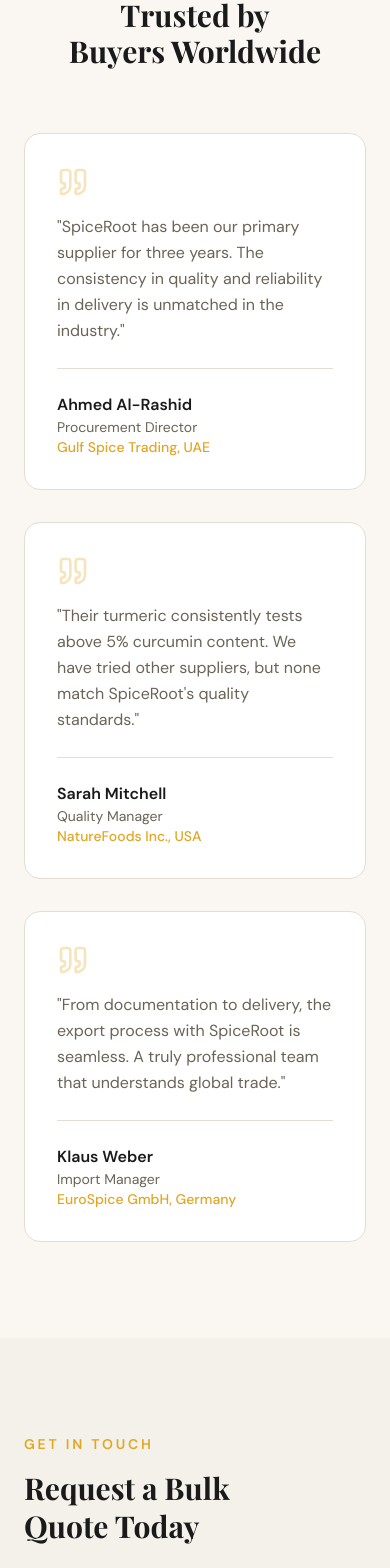
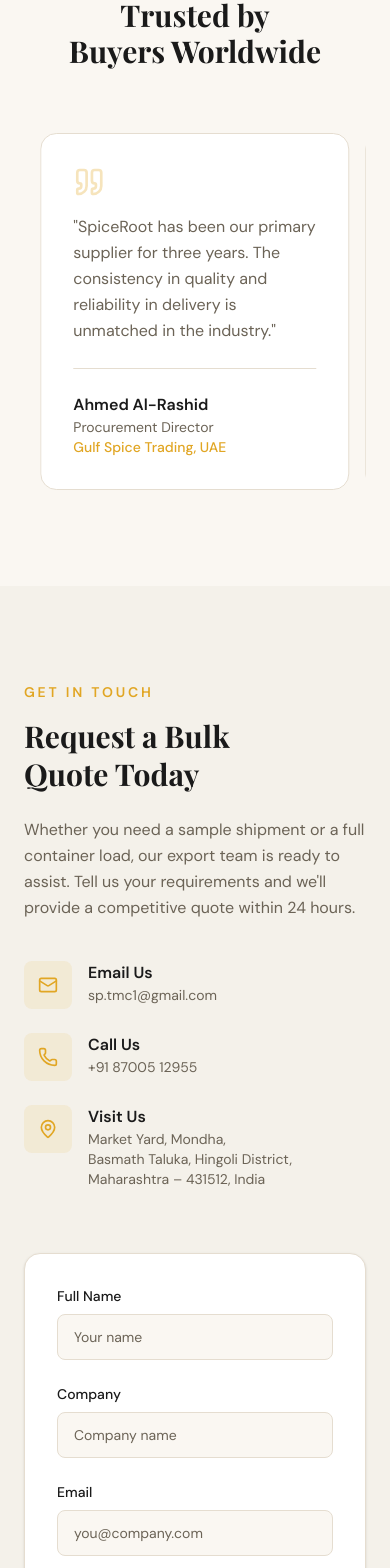
Before and after one commit to kmvipin/Sai-Agro, a Next.js app: page / in a window 390 px wide. Shown: the part 6920-8488 px from the top of the page. Built offline with nearby package versions, Linux system fonts and the light colour scheme; a web font is replaced by a local one.

Commit message:
make card swipe sliding

```diff
--- a/components/contact-section.tsx
+++ b/components/contact-section.tsx
@@ -28,7 +28,7 @@
                 <div>
                   <p className="font-semibold text-foreground">Email Us</p>
                   <p className="text-sm text-muted-foreground">
-                    exports@saiagro.com
+                    sp.tmc1@gmail.com
                   </p>
                 </div>
               </div>
@@ -39,7 +39,7 @@
                 <div>
                   <p className="font-semibold text-foreground">Call Us</p>
                   <p className="text-sm text-muted-foreground">
-                    +91 98765 43210
+                    +91 87005 12955
                   </p>
                 </div>
               </div>
--- a/components/footer.tsx
+++ b/components/footer.tsx
@@ -18,8 +18,8 @@
                   <path d="M12 2C8 2 4 6 4 12s4 10 8 10c1 0 2-2 2-4 0-1-.5-2-1-2.5C12.5 15 12 14 12 12c0-2 1-4 3-5.5C16.5 5.5 16 2 12 2z" />
                 </svg>
               </div>
-              <span className="text-xl font-serif font-bold text-secondary-foreground">
-                Sai Agro
+              <span className="font-heading text-xl font-bold tracking-tight transition-colors text-secondary-foreground">
+                <span className="text-primary">Sai</span>Agro
               </span>
             </div>
             <p className="text-sm leading-relaxed text-secondary-foreground/60">
--- a/components/testimonials-section.tsx
+++ b/components/testimonials-section.tsx
@@ -1,4 +1,8 @@
+"use client"
+
 import { Quote } from "lucide-react"
+import { Swiper, SwiperSlide } from "swiper/react"
+import "swiper/css"
 
 const testimonials = [
   {
@@ -37,7 +41,40 @@
           </h2>
         </div>
 
-        <div className="grid grid-cols-1 md:grid-cols-3 gap-8">
+        {/* Mobile: Swiper slider */}
+        <div className="md:hidden">
+          <Swiper
+            spaceBetween={16}
+            slidesPerView={1.1}   // show a bit of the next card
+            centeredSlides={true} // keeps the active card centered
+          >
+            {testimonials.map((testimonial) => (
+              <SwiperSlide key={testimonial.name}>
+                <div className="rounded-2xl border border-border bg-card p-8 flex flex-col">
+                  <Quote className="h-8 w-8 text-primary/30 mb-4" />
+                  <p className="text-base leading-relaxed text-muted-foreground flex-1">
+                    {`"${testimonial.quote}"`}
+                  </p>
+                  <div className="mt-6 pt-6 border-t border-border">
+                    <p className="font-semibold text-foreground">
+                      {testimonial.name}
+                    </p>
+                    <p className="text-sm text-muted-foreground">
+                      {testimonial.role}
+                    </p>
+                    <p className="text-sm font-medium text-primary">
+                      {testimonial.company}
+                    </p>
+                  </div>
+                </div>
+              </SwiperSlide>
+            ))}
+          </Swiper>
+
+        </div>
+
+        {/* Desktop: Grid layout */}
+        <div className="hidden md:grid md:grid-cols-3 gap-8">
           {testimonials.map((testimonial) => (
             <div
               key={testimonial.name}
--- a/package.json
+++ b/package.json
@@ -54,6 +54,7 @@
     "react-resizable-panels": "^2.1.7",
     "recharts": "2.15.0",
     "sonner": "^1.7.1",
+    "swiper": "^12.1.2",
     "tailwind-merge": "^3.3.1",
     "tailwindcss-animate": "^1.0.7",
     "vaul": "^1.1.2",
```
Also changed, not shown: 1 other file (tests, documents, lock files or other folders).
